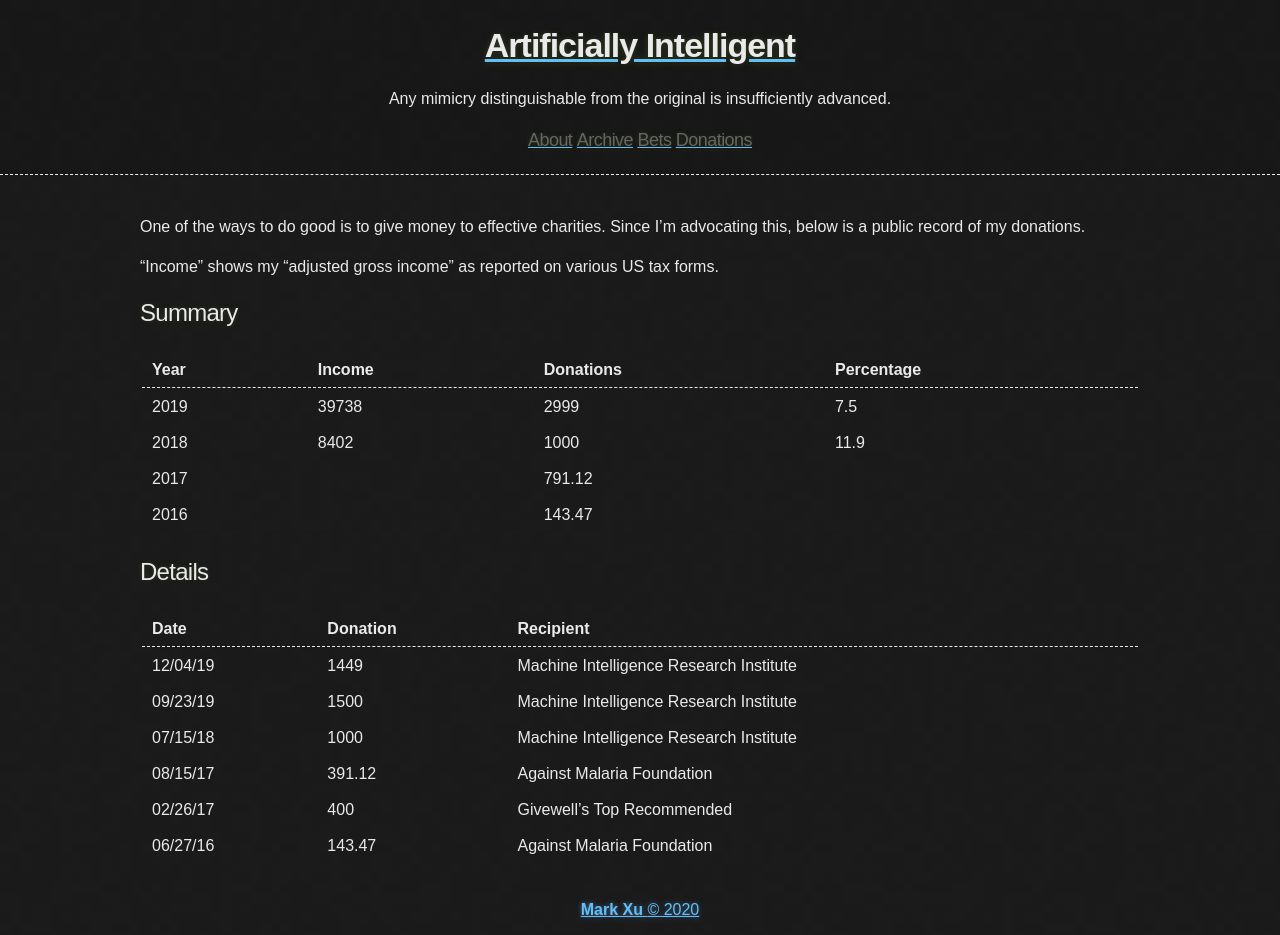
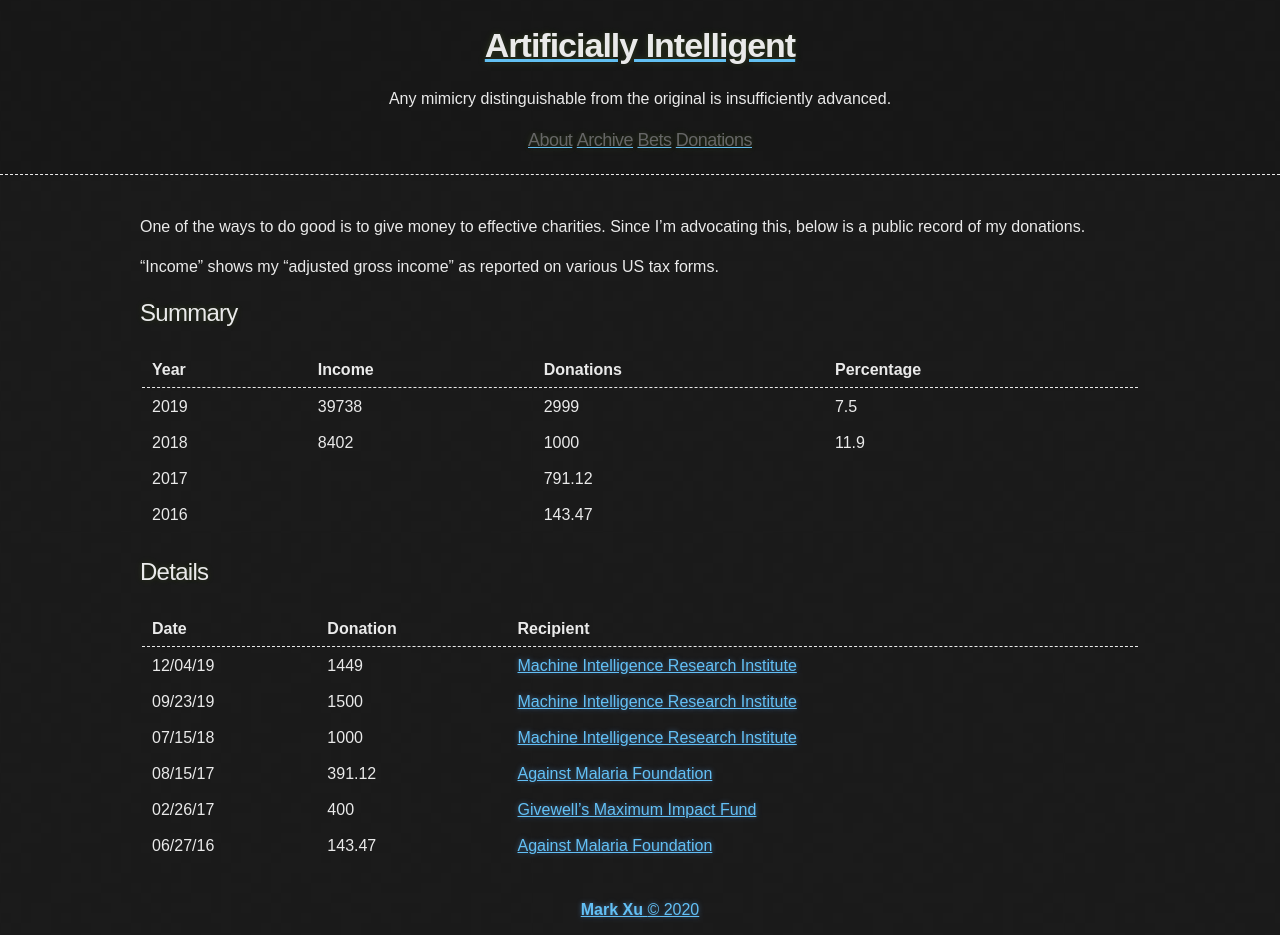
Before and after one commit to tocttou/hacker-blog, a Jekyll site: the page built from donations.md, in a window 1280 px wide. Built offline with Jekyll 4.4.1, drawn with Linux system fonts in a browser that asks for light colours.

Commit message:
add links to donations

```diff
--- a/donations.md
+++ b/donations.md
@@ -19,11 +19,11 @@ One of the ways to do good is to give money to effective charities. Since I'm ad
 
 ## Details
 
-| Date     | Donation | Recipient                               |
-| -------- | -------- | --------------------------------------- |
-| 12/04/19 | 1449     | Machine Intelligence Research Institute |
-| 09/23/19 | 1500     | Machine Intelligence Research Institute |
-| 07/15/18 | 1000     | Machine Intelligence Research Institute |
-| 08/15/17 | 391.12   | Against Malaria Foundation              |
-| 02/26/17 | 400      | Givewell’s Top Recommended              |
-| 06/27/16 | 143.47   | Against Malaria Foundation              |
+| Date     | Donation | Recipient                                                                       |
+| -------- | -------- | --------------------------------------------------------------------------------|
+| 12/04/19 | 1449     | [Machine Intelligence Research Institute](https://intelligence.org/)            |
+| 09/23/19 | 1500     | [Machine Intelligence Research Institute](https://intelligence.org/)            |
+| 07/15/18 | 1000     | [Machine Intelligence Research Institute](https://intelligence.org/)            |
+| 08/15/17 | 391.12   | [Against Malaria Foundation](https://www.againstmalaria.com/)                   |
+| 02/26/17 | 400      | [Givewell’s Maximum Impact Fund](https://www.givewell.org/maximum-impact-fund)  |
+| 06/27/16 | 143.47   | [Against Malaria Foundation](https://www.againstmalaria.com/)                   |
```
